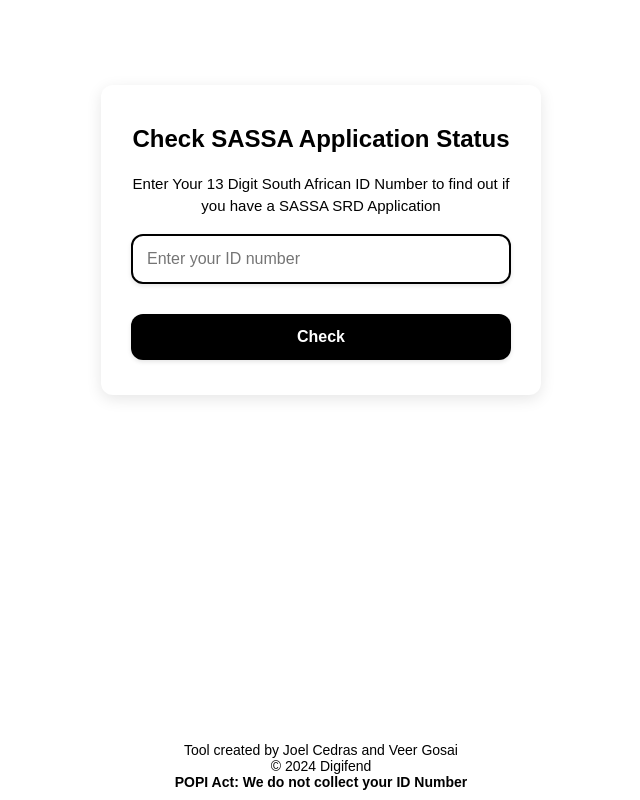
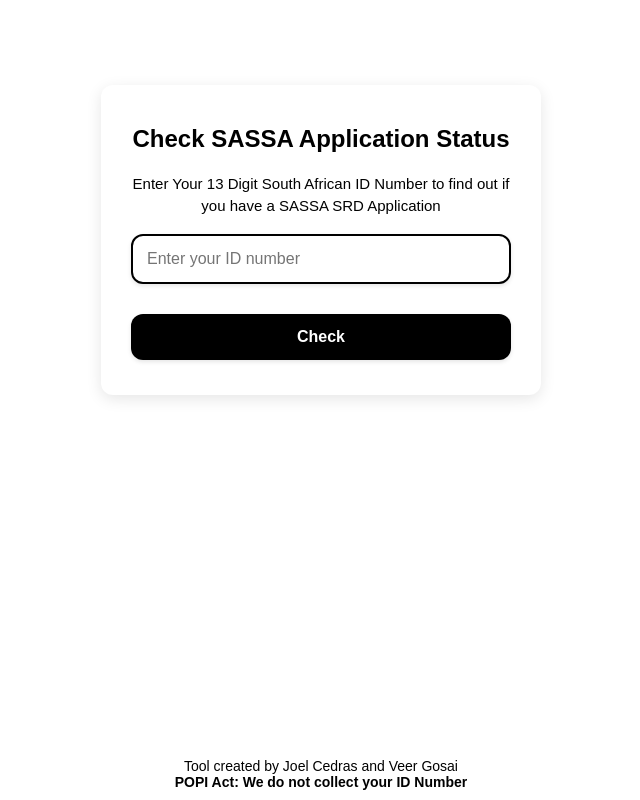
Before and after one commit to Digifend/SASSA-Check, a plain HTML site: page index.html in a window 1280 px wide. Shown: the whole page, without its empty margins (319-959 px from the left). Drawn offline with Linux system fonts and the light colour scheme.

Commit message:
Fix Copyright

```diff
--- a/index.html
+++ b/index.html
@@ -23,7 +23,6 @@
 
     <footer>
         Tool created by Joel Cedras and Veer Gosai<br>
-        &copy; 2024 Digifend<br>
         <strong>POPI Act: We do not collect your ID Number</strong>
     </footer>
 
```
